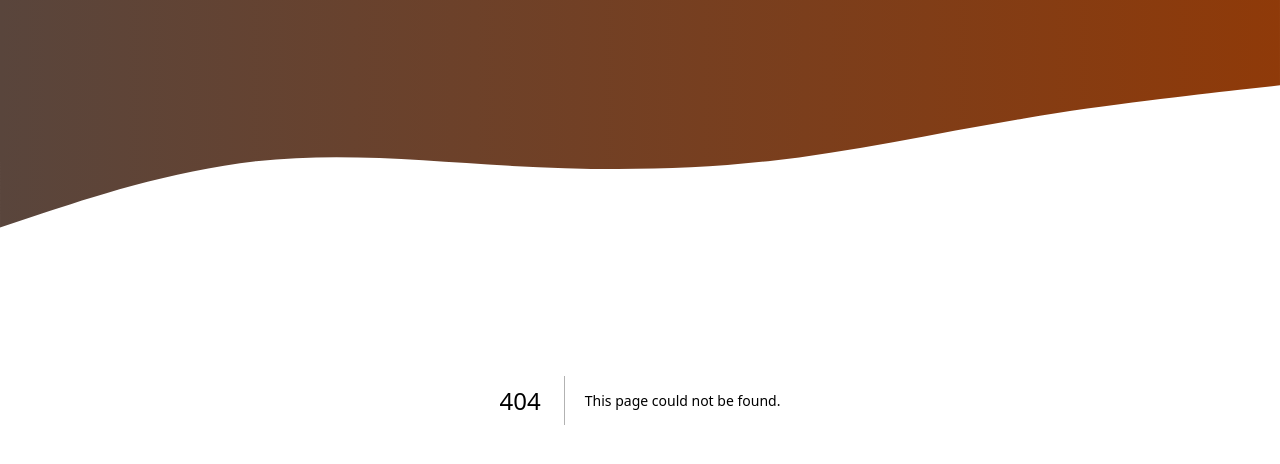
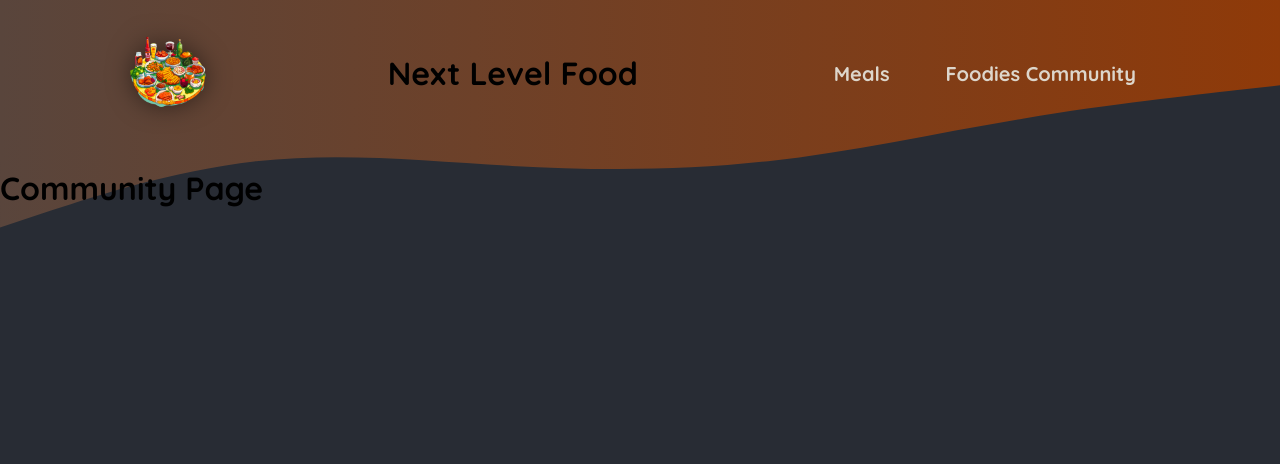
Before and after one commit to stevetyler/26-nextjs-foodies-app, a Next.js app: page /community in a window 1280 px wide. Before the commit this address had no page. Shown: the top 464 px of the page. Built offline with nearby package versions, Linux system fonts and the light colour scheme.

Commit message:
section 443

```diff
--- /dev/null
+++ b/app/community/page.js
@@ -0,0 +1,9 @@
+export default function CommunityPage() {
+  return (
+    <main>
+      <h1>
+        Community Page
+      </h1>
+    </main>
+  );
+}
--- a/app/layout.js
+++ b/app/layout.js
@@ -1,3 +1,4 @@
+import MainHeader from '@/components/main-header';
 import './globals.css';
 
 export const metadata = {
@@ -30,6 +31,7 @@ export default function RootLayout({ children }) {
           </svg>
         </div>
 
+        <MainHeader />
         {children}
       </body>
     </html>
--- a/app/page.js
+++ b/app/page.js
@@ -1,9 +1,14 @@
+import Link from 'next/link';
+
 export default function Home() {
   return (
     <main>
       <h1 style={{ color: 'white', textAlign: 'center' }}>
         Time to get started!
       </h1>
+      <p><Link href="/meals">Go to Meals</Link></p>
+      <p><Link href="/meals/share">Share a Meal</Link></p>
+      <p><Link href="/community">Go to Community</Link></p>
     </main>
   );
 }
--- /dev/null
+++ b/components/main-header.js
@@ -0,0 +1,23 @@
+import Link from "next/link";
+import logoImg from "@/assets/logo.png";
+import classes from "./main-header.module.css";
+
+export default function MainHeader() {
+  return (
+    <header className={classes.header}>
+      <Link href="/" className={classes.logo}><img src={logoImg.src} alt="Foodies App Logo" /></Link>
+      <h1>Next Level Food</h1>
+
+      <nav className={classes.nav}>
+        <ul>
+          <li>
+            <Link href="/meals">Meals</Link>
+          </li>
+          <li>
+            <Link href="/community">Foodies Community</Link>
+          </li>
+        </ul>
+      </nav>
+    </header>
+  );
+}
--- /dev/null
+++ b/components/main-header.module.css
@@ -0,0 +1,67 @@
+.header {
+  display: flex;
+  justify-content: space-between;
+  align-items: center;
+  padding: 2rem 1rem;
+}
+
+@media (min-width: 768px) {
+  .header {
+    padding: 2rem 10%;
+  }
+}
+
+.nav ul {
+  list-style: none;
+  margin: 0;
+  padding: 0;
+  display: flex;
+  gap: 1.5rem;
+  /* font-family: 'Montserrat', sans-serif; */
+  font-size: 1.25rem;
+}
+
+.nav a {
+  text-decoration: none;
+  color: #ddd6cb;
+  font-weight: bold;
+  padding: 0.5rem 1rem;
+  border-radius: 0.5rem;
+}
+
+.nav a:hover,
+.nav a:active {
+  background: linear-gradient(90deg, #ff8a05, #f9b331);
+  background-clip: text;
+  -webkit-background-clip: text;
+  -webkit-text-fill-color: transparent;
+  text-shadow: 0 0 18px rgba(248, 190, 42, 0.8);
+}
+
+.active {
+  background: linear-gradient(90deg, #ff8a05, #f9b331);
+  background-clip: text;
+  -webkit-background-clip: text;
+  -webkit-text-fill-color: transparent;
+}
+
+.logo {
+  display: flex;
+  align-items: center;
+  justify-content: center;
+  gap: 2rem;
+  text-decoration: none;
+  color: #ddd6cb;
+  font-weight: bold;
+  font-family: 'Montserrat', sans-serif;
+  letter-spacing: 0.15rem;
+  text-transform: uppercase;
+  font-size: 1.5rem;
+}
+
+.logo img {
+  width: 5rem;
+  height: 5rem;
+  object-fit: contain;
+  filter: drop-shadow(0 0 0.75rem rgba(0, 0, 0, 0.5));
+}
```
Also changed, not shown: app/meals/[mealSlug]/page.js (added, +9 -0 lines), app/meals/page.js (added, +9 -0 lines), app/meals/share/page.js (added, +9 -0 lines), 2 other files (tests, documents, lock files or other folders).
